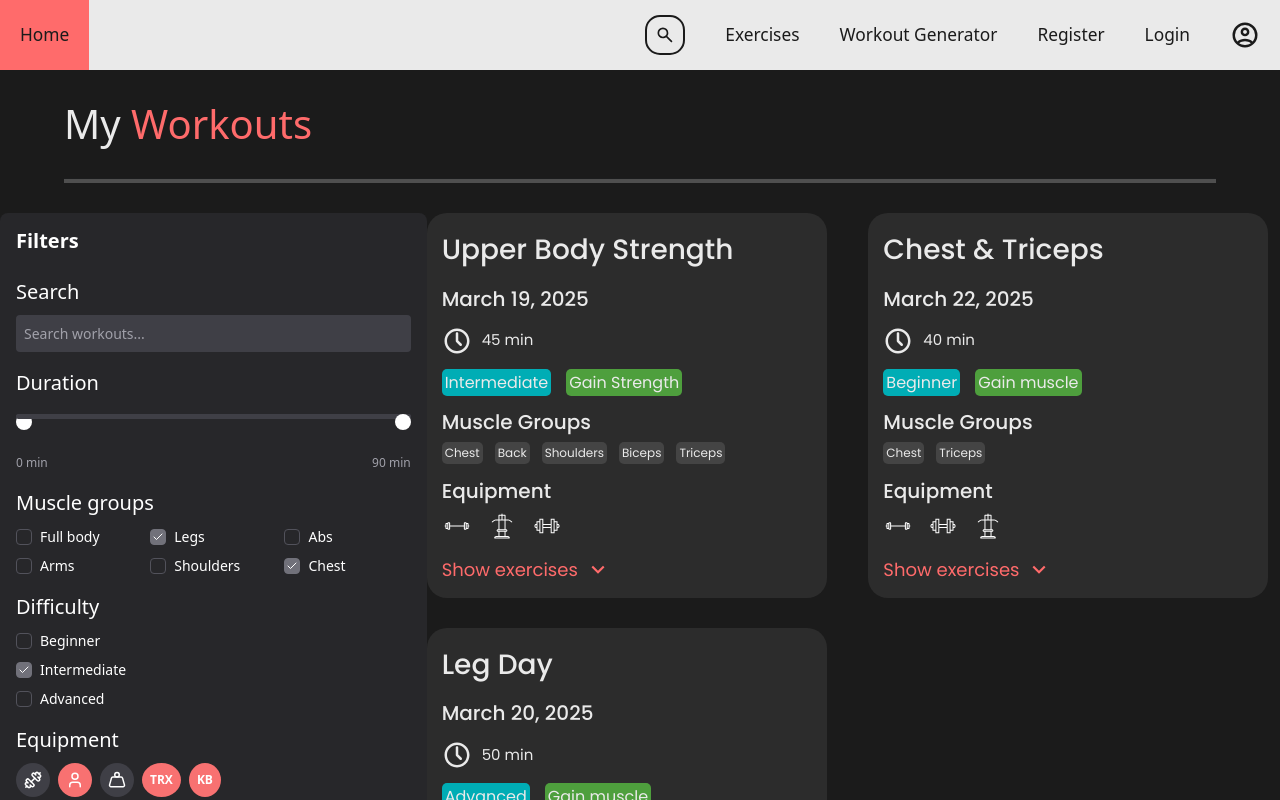
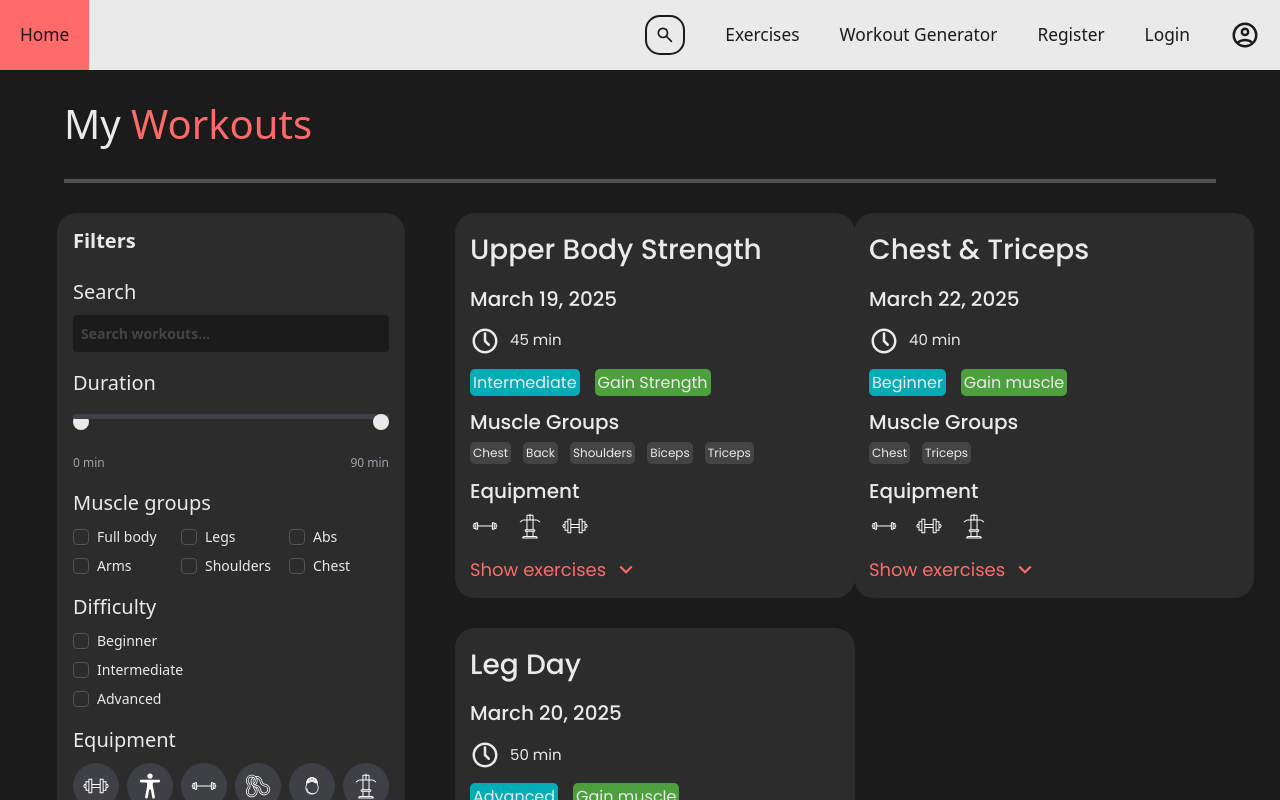
Before and after one commit to FitnessWebas/fitnessweb-ui, a React (Vite) app: page /Workouts/MyWorkouts in a window 1280 px wide. Shown: the top 800 px of the page. Built offline with nearby package versions, Linux system fonts and the light colour scheme.

Commit message:
refractor: changed how users can interact with filter elements, also fixed styling issues

```diff
--- a/src/components/WorkoutFilter/WorkoutFilter.module.css
+++ b/src/components/WorkoutFilter/WorkoutFilter.module.css
@@ -1,9 +1,9 @@
 .container {
-  background-color: #27272a;
-  color: white;
+  background-color: var(--secondary);
+  color: var(--light-1);
   padding: 16px;
-  border-radius: 8px;
-  width: 256px;
+  border-radius: 20px;
+  width: 700px;
   display: flex;
   flex-direction: column;
   gap: 16px;
@@ -22,15 +22,16 @@
 .searchInput {
   width: 100%;
   padding: 8px;
-  background-color: #3f3f46;
+  background-color: var(--primary);
   border-radius: 4px;
   font-size: 14px;
   border: none;
-  color: white;
+  color: var(--light-1);
 }
 
 .searchInput::placeholder {
-  color: #a1a1aa;
+  color: var(--tertiary);
+  font-weight: bold;
 }
 
 .rangeContainer {
@@ -52,7 +53,7 @@
   height: 16px;
   width: 16px;
   border-radius: 50%;
-  background: white;
+  background: var(--light-1);
   cursor: pointer;
   pointer-events: auto;
   -webkit-appearance: none;
@@ -62,7 +63,7 @@
   height: 16px;
   width: 16px;
   border-radius: 50%;
-  background: white;
+  background: var(--light-1);
   cursor: pointer;
   pointer-events: auto;
   -moz-appearance: none;
@@ -148,7 +149,7 @@
 }
 
 .equipmentIconSelected {
-  background-color: #f87171;
+  background-color: var(--accent-1);
 }
 
 .equipmentText {
@@ -158,7 +159,7 @@
 
 .clearButton {
   margin-top: 8px;
-  background-color: #f87171;
+  background-color: var(--accent-1);
   color: white;
   padding: 12px;
   border-radius: 8px;
@@ -170,7 +171,7 @@
 }
 
 .clearButton:hover {
-  background-color: #ef4444;
+  background-color: var(--accent-1);
 }.container {
     width: 100%;
 }
--- a/src/components/WorkoutFilter/WorkoutFilter.tsx
+++ b/src/components/WorkoutFilter/WorkoutFilter.tsx
@@ -1,6 +1,14 @@
 import React, { useState } from "react";
-import { CheckIcon, Dumbbell, User, Weight } from "lucide-react";
 import styles from "./WorkoutFilter.module.css";
+import { CheckIcon } from "lucide-react";
+
+// Import custom SVG icons
+import Kettlebell from "../../assets/gym-fitness-rumbbel-health-svg.svg";
+import Barbell from "../../assets/barbell-svg.svg";
+import Bands from "../../assets/rubber-band 1.svg";
+import Body from "../../assets/body-svgrepo-com 1.svg";
+import Dumbbell from "../../assets/dumbbell-gym-svg.svg";
+import Machine from "../../assets/chest-gym-svg.svg";
 
 interface MuscleGroups {
   fullBody: boolean;
@@ -23,20 +31,26 @@ interface WorkoutGoals {
   gainStrength: boolean;
 }
 
-const WorkoutFilter: React.FC = () => {
+interface EquipmentItem {
+  id: string;
+  icon: string;
+  isSelected: boolean;
+}
+
+const WorkoutFilters: React.FC = () => {
   const [durationMin, setDurationMin] = useState<number>(0);
   const [durationMax, setDurationMax] = useState<number>(90);
   const [muscleGroups, setMuscleGroups] = useState<MuscleGroups>({
     fullBody: false,
-    legs: true,
+    legs: false,
     abs: false,
     arms: false,
     shoulders: false,
-    chest: true,
+    chest: false,
   });
   const [difficulty, setDifficulty] = useState<DifficultyLevels>({
     beginner: false,
-    intermediate: true,
+    intermediate: false,
     advanced: false,
   });
   const [goals, setGoals] = useState<WorkoutGoals>({
@@ -44,12 +58,33 @@ const WorkoutFilter: React.FC = () => {
     gainMuscle: false,
     gainStrength: false,
   });
+  const [equipment, setEquipment] = useState<EquipmentItem[]>([
+    { id: "dumbbell", icon: Dumbbell, isSelected: false },
+    { id: "body", icon: Body, isSelected: false },
+    { id: "barbell", icon: Barbell, isSelected: false },
+    { id: "bands", icon: Bands, isSelected: false },
+    { id: "kettlebell", icon: Kettlebell, isSelected: false },
+    { id: "machine", icon: Machine, isSelected: false },
+  ]);
 
   const handleMuscleGroupChange = (group: keyof MuscleGroups): void => {
-    setMuscleGroups((prev) => ({
-      ...prev,
-      [group]: !prev[group],
-    }));
+    setMuscleGroups((prev) => {
+      if (group === "fullBody") {
+        var newValue = !prev.fullBody;
+        return {
+          fullBody: !prev.fullBody,
+          legs: !prev.fullBody,
+          abs: !prev.fullBody,
+          arms: !prev.fullBody,
+          shoulders: !prev.fullBody,
+          chest: !prev.fullBody,
+        };
+      }
+      return {
+        ...prev,
+        [group]: !prev[group],
+      };
+    });
   };
 
   const handleDifficultyChange = (level: keyof DifficultyLevels): void => {
@@ -64,6 +99,16 @@ const WorkoutFilter: React.FC = () => {
       ...prev,
       [goal]: !prev[goal],
     }));
+  };
+
+  const handleEquipmentChange = (equipmentId: string): void => {
+    setEquipment((prev) =>
+      prev.map((item) =>
+        item.id === equipmentId
+          ? { ...item, isSelected: !item.isSelected }
+          : item
+      )
+    );
   };
 
   const handleMinChange = (
@@ -101,7 +146,20 @@ const WorkoutFilter: React.FC = () => {
       gainMuscle: false,
       gainStrength: false,
     });
+    setEquipment((prev) =>
+      prev.map((item) => ({ ...item, isSelected: false }))
+    );
   };
+
+  // Map for muscle group icons
+  // const muscleGroupIcons: Record<keyof MuscleGroups, string> = {
+  //   fullBody: Body,
+  //   legs: Body, // Replace with leg-specific icon if available
+  //   abs: Body, // Replace with abs-specific icon if available
+  //   arms: Body, // Replace with arm-specific icon if available
+  //   shoulders: Body, // Replace with shoulder-specific icon if available
+  //   chest: Chest,
+  // };
 
   return (
     <div className={styles.container}>
@@ -203,27 +261,21 @@ const WorkoutFilter: React.FC = () => {
       <div>
         <p className={styles.sectionTitle}>Equipment</p>
         <div className={styles.equipmentContainer}>
-          <div className={styles.equipmentIcon}>
-            <Dumbbell size={18} />
-          </div>
-          <div
-            className={`${styles.equipmentIcon} ${styles.equipmentIconSelected}`}
-          >
-            <User size={18} />
-          </div>
-          <div className={styles.equipmentIcon}>
-            <Weight size={18} />
-          </div>
-          <div
-            className={`${styles.equipmentIcon} ${styles.equipmentIconSelected}`}
-          >
-            <span className={styles.equipmentText}>TRX</span>
-          </div>
-          <div
-            className={`${styles.equipmentIcon} ${styles.equipmentIconSelected}`}
-          >
-            <span className={styles.equipmentText}>KB</span>
-          </div>
+          {equipment.map((item) => (
+            <div
+              key={item.id}
+              className={`${styles.equipmentIcon} ${
+                item.isSelected ? styles.equipmentIconSelected : ""
+              }`}
+              onClick={() => handleEquipmentChange(item.id)}
+            >
+              <img
+                src={item.icon}
+                alt={item.id}
+                className={styles.equipmentImage}
+              />
+            </div>
+          ))}
         </div>
       </div>
 
@@ -261,4 +313,4 @@ const WorkoutFilter: React.FC = () => {
   );
 };
 
-export default WorkoutFilter;
+export default WorkoutFilters;
--- a/src/components/WorkoutForms/WorkoutForms.module.css
+++ b/src/components/WorkoutForms/WorkoutForms.module.css
@@ -29,11 +29,12 @@
 }
 
 .filter {
-    width: 40%;
+    max-width: 500px;
+    margin-right: 50px;
 }
 
 .workoutForms {
-    width: 80%;
+    width: 60%;
     max-width: 1000px;
     column-count: 2;
     column-gap: 30px;
```
